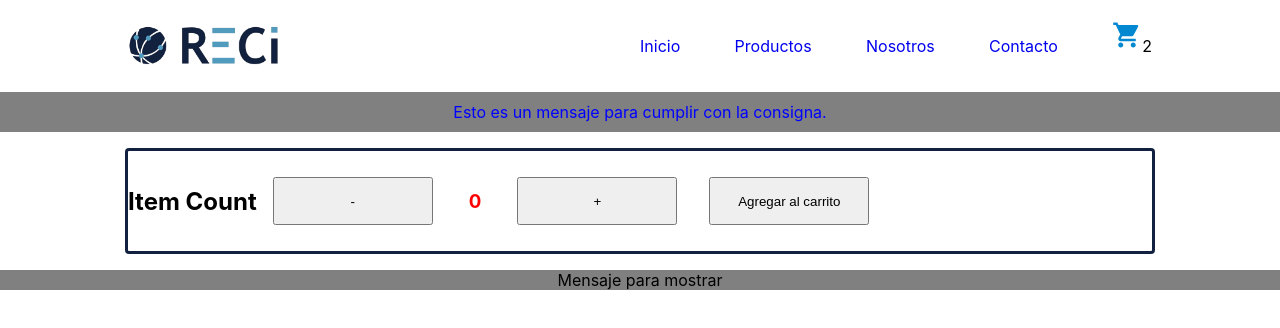
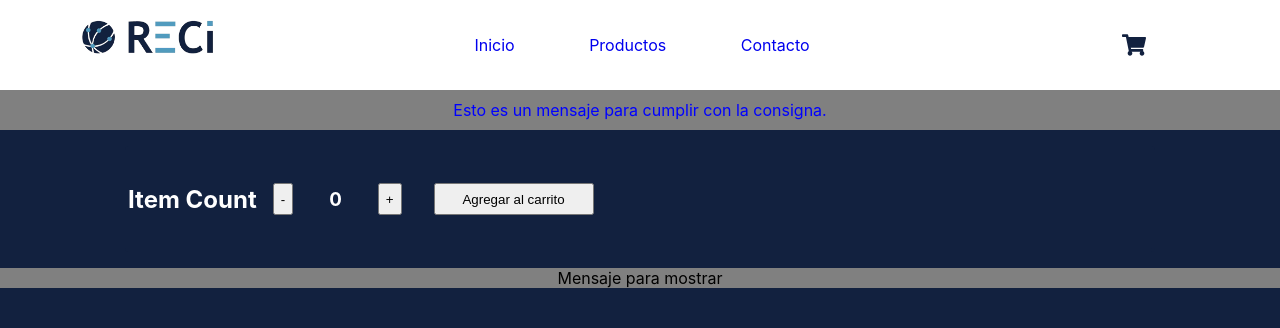
Before and after one commit to maurocig/reci-react, a React (Create React App) app: page / in a window 1280 px wide. Shown: the top 328 px of the page. Built offline with nearby package versions, Linux system fonts and the light colour scheme.

Commit message:
itemCount

```diff
--- a/package.json
+++ b/package.json
@@ -11,6 +11,7 @@
 		"@testing-library/user-event": "^13.5.0",
 		"react": "^18.1.0",
 		"react-dom": "^18.1.0",
+		"react-icons": "^4.4.0",
 		"react-scripts": "^5.0.1",
 		"web-vitals": "^2.1.4"
 	},
--- a/src/App.css
+++ b/src/App.css
@@ -1,5 +1,9 @@
 .App {
 	text-align: center;
+}
+
+body {
+	background-color: hsl(220, 55%, 16%);
 }
 
 .App-logo {
--- a/src/App.js
+++ b/src/App.js
@@ -1,6 +1,6 @@
 // import logo from './logo.svg';
 import './App.css';
-import Navbar from './Components/Navbar/Navbar.jsx';
+import Navbar from './Components/Navbar/Navbar';
 // import { useState } from 'react';
 import ItemListContainer from './Components/ItemListContainer';
 import ItemCount from './Components/ItemCount/ItemCount';
@@ -14,7 +14,7 @@ function App({ name, children, app, saludaPapa, }) {
 		<div className="App">
 			<Navbar style={{ backgroundColor: 'blue' }} />
 			<ItemListContainer greeting="Esto es un mensaje para cumplir con la consigna." />
-			<ItemCount></ItemCount>
+			<ItemCount stock={3} initial={0} />
 
 			{children}
 
--- /dev/null
+++ b/src/Components/CartWidget/CartWidget.css
@@ -0,0 +1,12 @@
+#CartButton {
+	border: none;
+	background-color: rgba(0, 0, 0, 0%);
+}
+
+#FaShoppingCart {
+	display: flex;
+	align-content: center;
+	justify-content: center;
+	font-size: 1.5rem;
+	color: hsl(220, 55%, 16%);
+}
--- /dev/null
+++ b/src/Components/CartWidget/CartWidget.jsx
@@ -0,0 +1,11 @@
+import React from "react";
+import { FaShoppingCart } from 'react-icons/fa';
+import './CartWidget.css';
+
+export const CartWidget = () => {
+	return (
+		<button id="CartButton">
+			<FaShoppingCart id="FaShoppingCart" />
+		</button>
+	)
+}
--- a/src/Components/ItemCount/ItemCount.css
+++ b/src/Components/ItemCount/ItemCount.css
@@ -1,6 +1,10 @@
+h2 {
+	color: white;
+}
+
 h3 {
 	display: inline-block;
-	color: red;
+	color: white;
 	padding: 20px;
 }
 
@@ -15,10 +19,12 @@ h3 {
 	width: 80%;
 }
 
-#addBtn {}
+.itemCountWrapper button {
+	margin: 1rem;
+	height: 2rem;
+}
 
-.itemCountWrapper button {
+#addBtn {
 	width: 10rem;
-	height: 3rem;
-	margin: 1rem;
+	/* height: 3rem; */
 }
--- a/src/Components/ItemCount/ItemCount.jsx
+++ b/src/Components/ItemCount/ItemCount.jsx
@@ -1,22 +1,28 @@
 import React, { useState } from 'react';
 import './ItemCount.css';
 
-const ItemCount = ({ myNum }) => {
-	const [count, setCount] = useState(0);
+const ItemCount = ({ stock, initial }) => {
+	const [count, setCount] = useState(initial);
 
 	function addOne() {
-		setCount(count + 1);
+		if (count < stock) {
+			setCount(count + 1);
+		} else {
+			console.log('No hay stock suficiente del item seleccionado :(')
+		}
 	}
 
 	function substractOne() {
 		count > 0 ? setCount(count - 1) : setCount(count);
 	}
 
-	function addToCart() {
-		if (count > 0) {
+	function onAdd() {
+		if (count > 0 && count <= stock) {
 			console.log(`se agregaron ${count} items al carrito.`);
-		} else {
+		} else if (count === 0) {
 			console.log(`El carrito está vacío.`);
+		} else if (count > stock) {
+			console.log('No hay stock suficiente del item seleccionado :(')
 		}
 	}
 
@@ -26,7 +32,7 @@ const ItemCount = ({ myNum }) => {
 			<button onClick={substractOne}>-</button>
 			<h3>{count}</h3>
 			<button onClick={addOne}>+</button>
-			<button id='addBtn' onClick={addToCart}>Agregar al carrito</button>
+			<button id='addBtn' onClick={onAdd}>Agregar al carrito</button>
 		</div>
 	)
 }
--- a/src/Components/Navbar/Navbar.css
+++ b/src/Components/Navbar/Navbar.css
@@ -7,15 +7,17 @@ nav {
 	justify-content: space-between;
 	align-content: center;
 	padding: 20px 10%;
-	box-shadow: 2px 1px 3px 4px rgba(0 0 0 10%);
+	box-shadow: 2px 1px 3pas 4px rgba(0 0 0 10%);
+	height: 50px;
+	background-color: white;
 
 }
 
 nav #nav-ul {
 	display: flex;
-	justify-content: space-between;
+	justify-content: space-around;
 	align-items: center;
-	width: 50%;
+	width: 40%;
 }
 
 nav #nav-ul a {
@@ -25,14 +27,17 @@ nav #nav-ul a {
 
 nav .logoContainer {
 	width: 40px;
+	height: 70%;
 	display: flex;
 	align-content: center;
 	align-items: center;
+	justify-content: center;
 
 }
 
 nav .logoContainer img {
-	height: 40px;
+	height: 100%;
+	object-fit: contain;
 }
 
 ShoppingCartIcon {
--- a/src/Components/Navbar/Navbar.jsx
+++ b/src/Components/Navbar/Navbar.jsx
@@ -1,10 +1,10 @@
 import React from "react";
 import logo from '../../assets/reci.png'
 import './Navbar.css';
-import Carrito from "../Carrito/Carrito";
+import { CartWidget } from "../CartWidget/CartWidget";
 
 const Navbar = () => (
-	<nav >
+	<nav>
 		<div className="logoContainer">
 			<img src={logo} alt="" id="imagen" />
 		</div>
@@ -12,12 +12,12 @@ const Navbar = () => (
 		<div id="nav-ul">
 			<a href="#inicio">Inicio</a>
 			<a href="#productos">Productos</a>
-			<a href="#nosotros">Nosotros</a>
+			{/* <a href="#nosotros">Nosotros</a> */}
 			<a href="#contacto">Contacto</a>
-			<Carrito />
 		</div>
+		<CartWidget></CartWidget>
 		{/* <a href="#!" id="carrito"><img src={ShoppingCartIcon} alt="" /></a> */}
-	</nav >
+	</nav>
 )
 
 export default Navbar;
```
Also changed, not shown: src/Components/ItemListContainer.jsx (renamed from src/Components/ItemListContainer.js), 1 other file (tests, documents, lock files or other folders).
